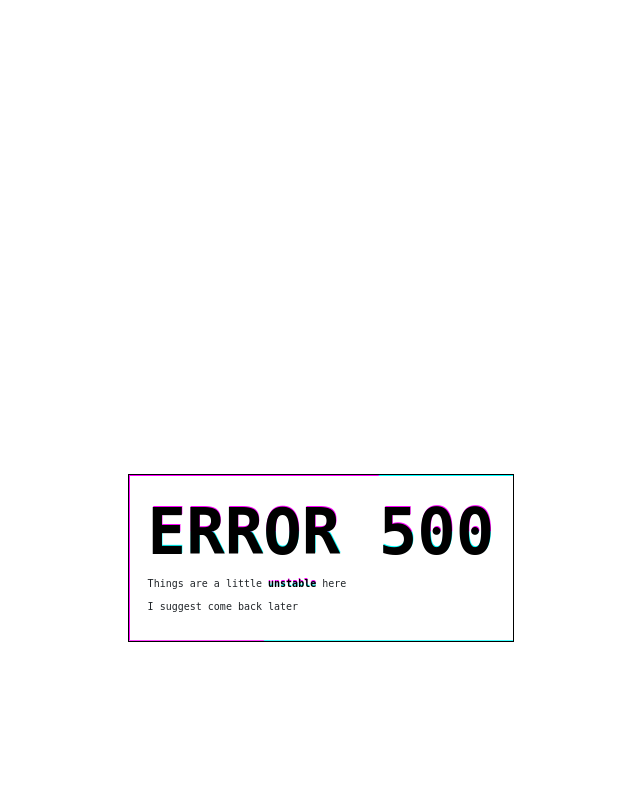
After one commit to Makhubedu/PriceTracker, a Flask app: template templates/something_is_wrong.html in a window 1280 px wide. The commit adds this page. Shown: the whole page, without its empty margins (319-959 px from the left). Run offline with Flask 2, Linux system fonts and the light colour scheme; the template is opened without the code that fills it, so the values that code supplies are empty; some libraries are stand-ins or nearby versions; some web fonts are replaced.

Commit message:
I have handled errors, i just have to work on checking the price everyday

```diff
--- a/main.py
+++ b/main.py
@@ -2,7 +2,12 @@ import os
 from flask import Flask,render_template,request
 from sqlalchemy import create_engine
 from sqlalchemy.orm import scoped_session,sessionmaker
-from services.emailsend import sendEmail
+from services.get_price import GamePrice
+
+# The flask framework was used to the application
+# POSTGRES SQL was used as the DBMS of choice
+#SQLALCHEMY is used to make working with database with python easy
+#And the sessions are used here. Session are important because every user can have a deffirent experice on the same app
 
 
 #setting up the flask app
@@ -12,25 +17,87 @@ app = Flask(__name__)
 database_url = os.getenv("DATABASE_URL")
 engine = create_engine(database_url)
 db = scoped_session(sessionmaker(bind=engine))
-print(database_url)
 
 #flask rountes
 @app.route("/")
 def home_page():
     return render_template("home_page.html")
-
+#This is a post request, Instead of getting web page you are getting some data.
 @app.route("/Track" , methods=["post"])
 def track():
+    # Here i am just accessing the data form the form
     username = request.form.get("name")
     user_email = request.form.get("email")
     item_link = request.form.get("item")
+# I am calling the get get price class here in order to use get_price method
+    find_price = GamePrice(item_link)
+    price = find_price.get_the_price()
+# The following code will be and extensive error handling.
+    if price == None:
+        # since i am able to get the price, if the price is nothing it means the user put in a wrong email
+        # The following they go to the ginger AKA html, and this is similar to all .
+        title = "Wrong Link"
+        sorry = "Sorry"
+        heading = "Wrong Link"
+        link = "capture.PNG"
+        message = "You forgot to Enter the link, Please go back and Enter The Correct one."
 
-    user_data = db.execute("INSERT INTO user_prices(username,email,link) VALUES (:username, :email, :link)",
-    {"username":username,"email":user_email,"link":item_link})
-    db.commit()
-    derrick = sendEmail(username,user_email,item_link)
-    derrick.email()
-    print(username)
-    print(user_email)
-    print(item_link)
-    return render_template("success.html")
+        return render_template("wrong_link.html",message=message,heading=heading,sorry=sorry,title=title,link=link)
+    elif item_link[:54] != "https://www.game.co.za/game-za/en/All-Game-Categories/":
+        title = "Wrong Link"
+        sorry = "Sorry"
+        heading = "Wrong Link"
+        link = "capture.PNG"
+        message = "You Enter a wrong link, Please go back and Enter The Correct one."
+        return render_template("wrong_link.html",message=message,heading=heading,sorry=sorry,title=title,link=link)
+    elif username == "":
+        title = "No User Name"
+        heading = "Oops!!"
+        message = "You Forgot to Enter Your Name, Please go back and Enter It."
+        sorry = "Sorry"
+        link = "https://www.pngtube.com/myfile/full/59-592368_confused-emoji-disappointed-emoji.png"
+        return render_template("error_layout.html",message=message,heading=heading,sorry=sorry,title=title,link=link)
+    elif user_email == "":
+        title = "No Email"
+        heading = "Oops!"
+        message = "You Forgot to Enter Your Email, Please go back and Enter It."
+        sorry = "Sorry"
+        link = "https://www.pngtube.com/myfile/full/59-592368_confused-emoji-disappointed-emoji.png"
+        return render_template("error_layout.html",message=message,heading=heading,sorry=sorry,title=title,link=link)
+    elif item_link == "":
+        message= "You Enter a wrong link, Please go back and Enter The Correct one."
+        sorry = "Sorry"
+        title = "No Link"
+        heading = "Oops!!"
+        link = "/static/capture.PNG"
+        return render_template("error_layout.html",message=message,heading=heading,sorry=sorry,title=title,link=link)
+
+# Now that i am done handling the small exceptions. I am going for the database
+    try :
+
+        database_email = db.execute("SELECT email FROM user_prices").fetchall() #Here i am selecting everything in the database
+        for current_email in database_email:
+            for actual_email in current_email:
+                if actual_email == user_email:
+                    return render_template("temp.html") #Here is when the email already exists. Instead of throwing
+                    #database error i wil l return error page
+                    # Since this has time complexity of O(N^2) i have to make it better when io have time.
+    #Here i am inserting the data into the database, But i will use python context management once i am good with them
+        user_data = db.execute("INSERT INTO user_prices(username,email,link) VALUES (:username, :email, :link)",
+        {"username":username,"email":user_email,"link":item_link})
+        db.commit()
+
+    except :
+
+        return render_template("something_is_wrong.html")
+    #Hamdling errors before sending email, to avoid the websitre crashing
+    try :
+        derrick = sendEmail(username,user_email,item_link)
+        derrick.email()
+    except :
+        return render_template("something_is_wrong.html")
+
+# You willl only get here if all thing are well. :)
+    return render_template("success.html",name=username,email=user_email)
+
+#copyright Derrick MAkhubedu
--- /dev/null
+++ b/static/styles/bad.css
@@ -0,0 +1,333 @@
+html,
+body {
+    height: 100%;
+}
+
+body {
+    display: grid;
+    width: 100%;
+    font-family: Inconsolata, monospace;
+}
+
+body div#error {
+    position: relative;
+    margin: auto;
+    padding: 20px;
+    z-index: 2;
+}
+
+body div#error div#box {
+    position: absolute;
+    top: 0;
+    left: 0;
+    width: 100%;
+    height: 100%;
+    border: 1px solid #000;
+}
+
+body div#error div#box:before,
+body div#error div#box:after {
+    content: '';
+    position: absolute;
+    top: 0;
+    left: 0;
+    width: 100%;
+    height: 100%;
+    box-shadow: inset 0px 0px 0px 1px #000;
+    mix-blend-mode: multiply;
+    animation: dance 2s infinite steps(1);
+}
+
+body div#error div#box:before {
+    clip-path: polygon(0 0, 65% 0, 35% 100%, 0 100%);
+    box-shadow: inset 0px 0px 0px 1px currentColor;
+    color: #f0f;
+}
+
+body div#error div#box:after {
+    clip-path: polygon(65% 0, 100% 0, 100% 100%, 35% 100%);
+    animation-duration: 0.5s;
+    animation-direction: alternate;
+    box-shadow: inset 0px 0px 0px 1px currentColor;
+    color: #0ff;
+}
+
+body div#error h3 {
+    position: relative;
+    font-size: 5vw;
+    font-weight: 700;
+    text-transform: uppercase;
+    animation: blink 1.3s infinite steps(1);
+}
+
+body div#error h3:before,
+body div#error h3:after {
+    content: 'ERROR 500';
+    position: absolute;
+    top: -1px;
+    left: 0;
+    mix-blend-mode: soft-light;
+    animation: dance 2s infinite steps(2);
+}
+
+body div#error h3:before {
+    clip-path: polygon(0 0, 100% 0, 100% 50%, 0 50%);
+    color: #f0f;
+    animation: shiftright 2s steps(2) infinite;
+}
+
+body div#error h3:after {
+    clip-path: polygon(0 100%, 100% 100%, 100% 50%, 0 50%);
+    color: #0ff;
+    animation: shiftleft 2s steps(2) infinite;
+}
+
+body div#error p {
+    position: relative;
+    margin-bottom: 8px;
+}
+
+body div#error p span {
+    position: relative;
+    display: inline-block;
+    font-weight: bold;
+    color: #000;
+    animation: blink 3s steps(1) infinite;
+}
+
+body div#error p span:before,
+body div#error p span:after {
+    content: 'unstable';
+    position: absolute;
+    top: -1px;
+    left: 0;
+    mix-blend-mode: multiply;
+}
+
+body div#error p span:before {
+    clip-path: polygon(0 0, 100% 0, 100% 50%, 0 50%);
+    color: #f0f;
+    animation: shiftright 1.5s steps(2) infinite;
+}
+
+body div#error p span:after {
+    clip-path: polygon(0 100%, 100% 100%, 100% 50%, 0 50%);
+    color: #0ff;
+    animation: shiftleft 1.7s steps(2) infinite;
+}
+
+@-moz-keyframes dance {
+    0%,
+    84%,
+    94% {
+        transform: skew(0deg);
+    }
+    85% {
+        transform: skew(5deg);
+    }
+    90% {
+        transform: skew(-5deg);
+    }
+    98% {
+        transform: skew(3deg);
+    }
+}
+
+@-webkit-keyframes dance {
+    0%,
+    84%,
+    94% {
+        transform: skew(0deg);
+    }
+    85% {
+        transform: skew(5deg);
+    }
+    90% {
+        transform: skew(-5deg);
+    }
+    98% {
+        transform: skew(3deg);
+    }
+}
+
+@-o-keyframes dance {
+    0%,
+    84%,
+    94% {
+        transform: skew(0deg);
+    }
+    85% {
+        transform: skew(5deg);
+    }
+    90% {
+        transform: skew(-5deg);
+    }
+    98% {
+        transform: skew(3deg);
+    }
+}
+
+@keyframes dance {
+    0%,
+    84%,
+    94% {
+        transform: skew(0deg);
+    }
+    85% {
+        transform: skew(5deg);
+    }
+    90% {
+        transform: skew(-5deg);
+    }
+    98% {
+        transform: skew(3deg);
+    }
+}
+
+@-moz-keyframes shiftleft {
+    0%,
+    87%,
+    100% {
+        transform: translate(0, 0) skew(0deg);
+    }
+    84%,
+    90% {
+        transform: translate(-8px, 0) skew(20deg);
+    }
+}
+
+@-webkit-keyframes shiftleft {
+    0%,
+    87%,
+    100% {
+        transform: translate(0, 0) skew(0deg);
+    }
+    84%,
+    90% {
+        transform: translate(-8px, 0) skew(20deg);
+    }
+}
+
+@-o-keyframes shiftleft {
+    0%,
+    87%,
+    100% {
+        transform: translate(0, 0) skew(0deg);
+    }
+    84%,
+    90% {
+        transform: translate(-8px, 0) skew(20deg);
+    }
+}
+
+@keyframes shiftleft {
+    0%,
+    87%,
+    100% {
+        transform: translate(0, 0) skew(0deg);
+    }
+    84%,
+    90% {
+        transform: translate(-8px, 0) skew(20deg);
+    }
+}
+
+@-moz-keyframes shiftright {
+    0%,
+    87%,
+    100% {
+        transform: translate(0, 0) skew(0deg);
+    }
+    84%,
+    90% {
+        transform: translate(8px, 0) skew(20deg);
+    }
+}
+
+@-webkit-keyframes shiftright {
+    0%,
+    87%,
+    100% {
+        transform: translate(0, 0) skew(0deg);
+    }
+    84%,
+    90% {
+        transform: translate(8px, 0) skew(20deg);
+    }
+}
+
+@-o-keyframes shiftright {
+    0%,
+    87%,
+    100% {
+        transform: translate(0, 0) skew(0deg);
+    }
+    84%,
+    90% {
+        transform: translate(8px, 0) skew(20deg);
+    }
+}
+
+@keyframes shiftright {
+    0%,
+    87%,
+    100% {
+        transform: translate(0, 0) skew(0deg);
+    }
+    84%,
+    90% {
+        transform: translate(8px, 0) skew(20deg);
+    }
+}
+
+@-moz-keyframes blink {
+    0%,
+    50%,
+    85%,
+    100% {
+        color: #000;
+    }
+    87%,
+    95% {
+        color: transparent;
+    }
+}
+
+@-webkit-keyframes blink {
+    0%,
+    50%,
+    85%,
+    100% {
+        color: #000;
+    }
+    87%,
+    95% {
+        color: transparent;
+    }
+}
+
+@-o-keyframes blink {
+    0%,
+    50%,
+    85%,
+    100% {
+        color: #000;
+    }
+    87%,
+    95% {
+        color: transparent;
+    }
+}
+
+@keyframes blink {
+    0%,
+    50%,
+    85%,
+    100% {
+        color: #000;
+    }
+    87%,
+    95% {
+        color: transparent;
+    }
+}
--- a/static/styles/mainpage.css
+++ b/static/styles/mainpage.css
@@ -9,6 +9,11 @@ header {
 
 .form-group {
     width: 50%;
+    height: 30%;
     align-items: center;
-    background-color: #d2e7d2;
 }
+
+.form-control {
+    height: 40px;
+    font-size: 20px;
+}
--- a/templates/layout.html
+++ b/templates/layout.html
@@ -7,9 +7,12 @@
     <meta http-equiv="X-UA-Compatible" content="ie=edge">
     <link href="https://fonts.googleapis.com/css?family=Oswald&display=swap" rel="stylesheet">
     <link href="https://fonts.googleapis.com/css?family=Modak&display=swap" rel="stylesheet">
+    <link href="//maxcdn.bootstrapcdn.com/bootstrap/3.3.0/css/bootstrap.min.css" rel="stylesheet" id="bootstrap-css">
+    <script src="//maxcdn.bootstrapcdn.com/bootstrap/3.3.0/js/bootstrap.min.js"></script>
     <link rel="stylesheet" href="https://stackpath.bootstrapcdn.com/bootstrap/4.3.1/css/bootstrap.min.css" integrity="sha384-ggOyR0iXCbMQv3Xipma34MD+dH/1fQ784/j6cY/iJTQUOhcWr7x9JvoRxT2MZw1T" crossorigin="anonymous">
     <link rel="stylesheet" type="text/css" href="{{ url_for('static',filename='styles/mainpage.css') }}">
     <link rel="stylesheet" type="text/css" href="{{ url_for('static',filename='styles/success.css') }}">
+    <link rel="stylesheet" type="text/css" href="{{ url_for('static',filename='styles/bad.css') }}">
 
     <title>
         {% block title %} {% endblock title %}
--- /dev/null
+++ b/templates/something_is_wrong.html
@@ -0,0 +1,15 @@
+
+{% extends "layout.html" %}
+{% block title  %}
+Wrong Link
+
+{% endblock title  %}
+{% block body %}
+    <div id="error">
+        <div id="box"></div>
+        <h3>ERROR 500</h3>
+        <p>Things are a little <span>unstable</span> here</p>
+        <p>I suggest come back later</p>
+    </div>
+
+{% endblock body %}
```
Also changed, not shown: services/emailsend.py (+4 -3 lines), services/get_price.py (+10 -16 lines), templates/error_layout.html (added, +26 -0 lines), templates/success.html (+13 -1 lines), templates/temp.html (added, +21 -0 lines), templates/wrong_link.html (added, +21 -0 lines), static/Capture.PNG (added), static/index.png (added), 1 other file.
